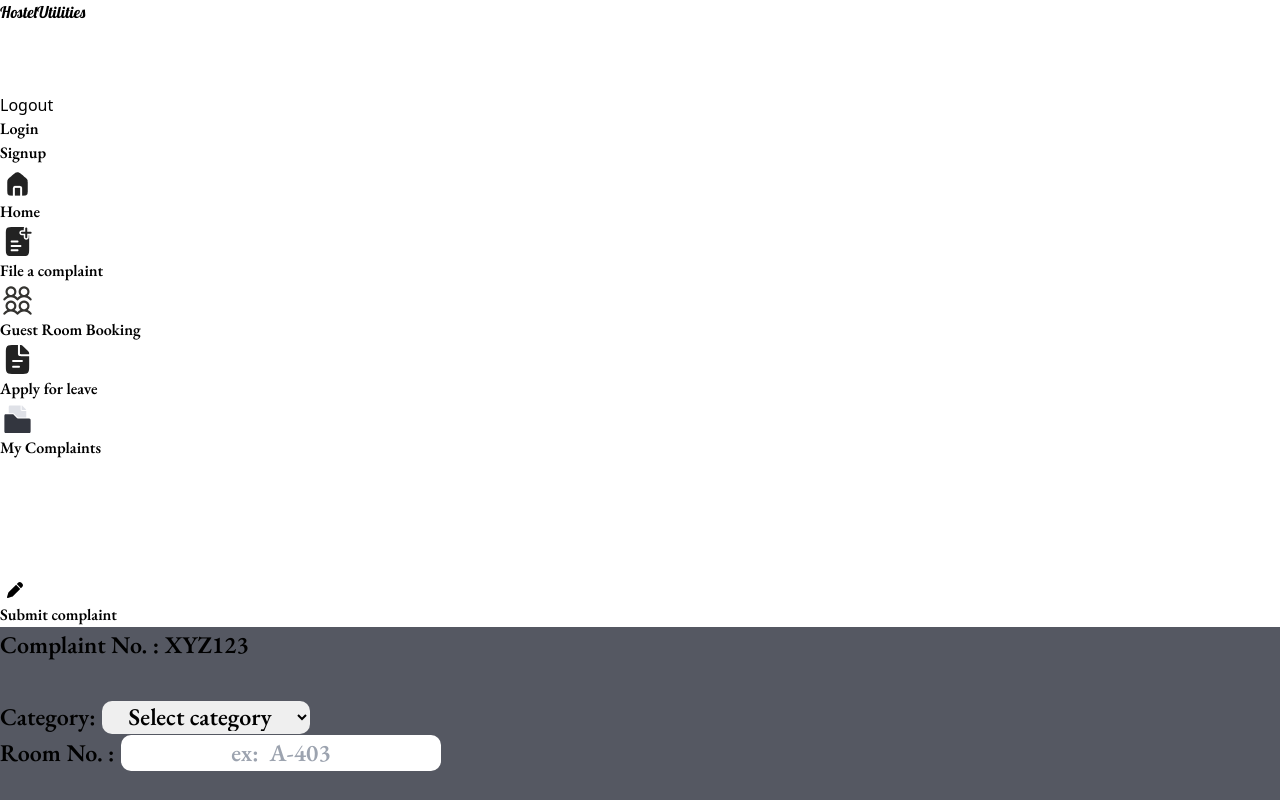
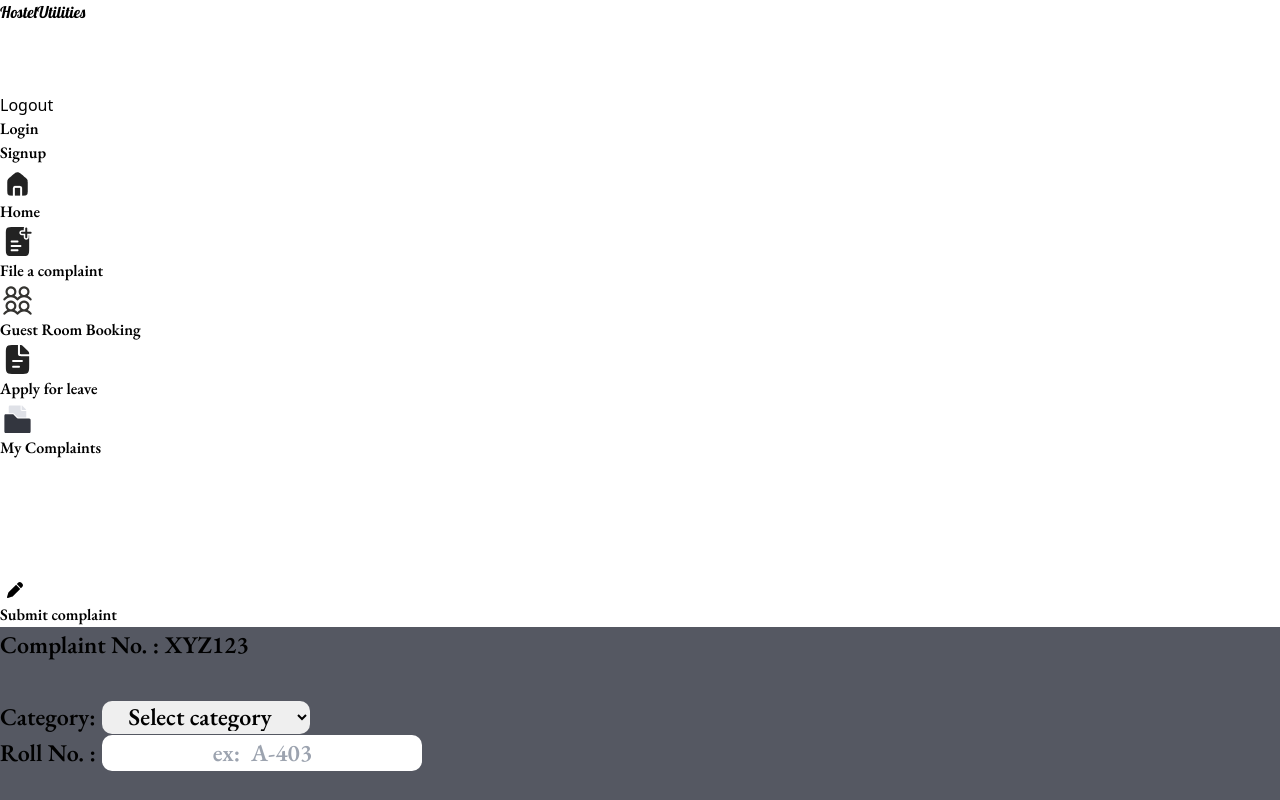
Before and after one commit to shreyashkatkar07/Hostel_Utilities, a React (Vite) app in the folder client/: page /filecomplaint in a window 1280 px wide. Shown: the top 800 px of the page. Built offline with nearby package versions, Linux system fonts and the light colour scheme; sample sign-in values are in the browser's storage.

Commit message:
modified attribute room no of filecomplaint component of user

```diff
--- a/client/src/components/User/FileComplaint.jsx
+++ b/client/src/components/User/FileComplaint.jsx
@@ -102,7 +102,7 @@ const FileComplaint = () => {
                   </select>
                 </div>
                 <div className="w-[50%]">
-                  <label htmlFor="room_no">Room No. :</label>
+                  <label htmlFor="room_no">Roll No. :</label>
                   <input
                     type="text"
                     name="room_no"
```
